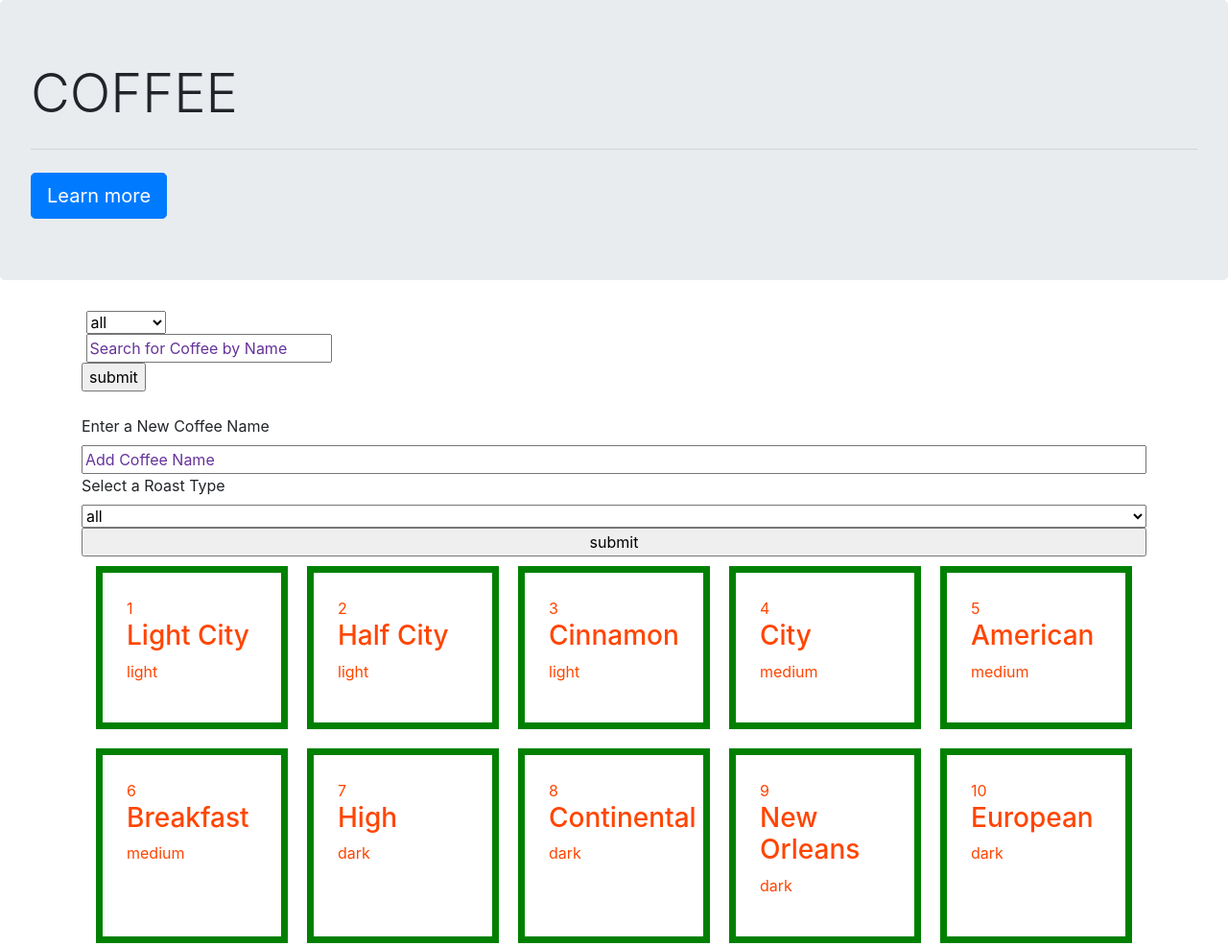
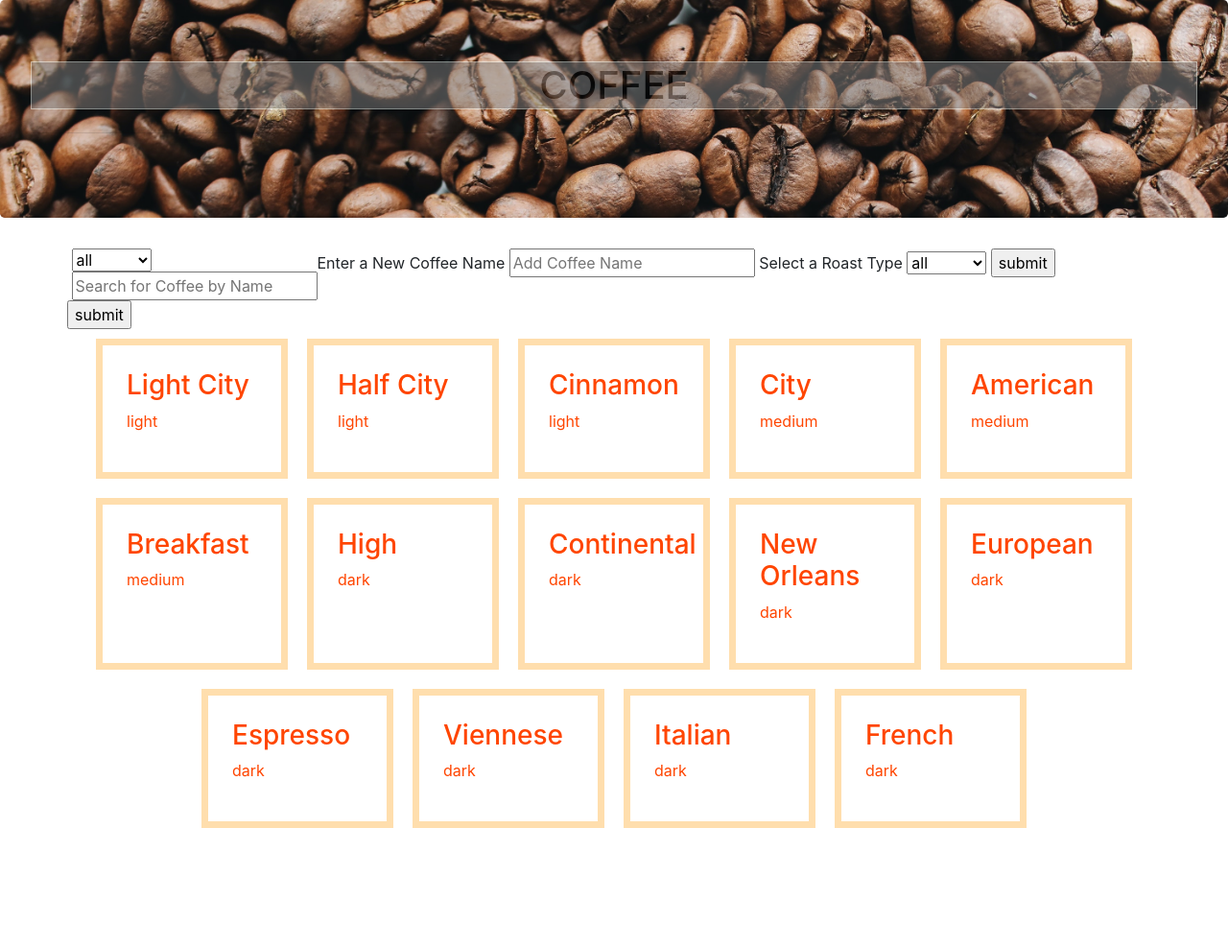
Before and after one commit to allison-hinojosa-coffee-project/allison-hinojosa-coffee, a plain HTML site: page index.html in a window 1280 px wide. Shown: the top 986 px of the page at 96% size. After the commit the page ends 873 px from the top, so only its background shows below. Drawn offline with nearby package versions, Linux system fonts and the light colour scheme.

Commit message:
added border to h1

```diff
--- a/css/style.css
+++ b/css/style.css
@@ -28,16 +28,17 @@ td, th {
 
 
 .choices{
-    display: flex;
+    /*display: flex;*/
     flex-direction: column;
+    /*flex-wrap: wrap;*/
+
 }
 .newOne{
     display: flex;
-    flex-direction: column;
 }
 
 ::placeholder {
-    color: rebeccapurple;
+    /*color: rebeccapurple;*/
     /*background-color: yellow;*/
     /*display: flex;*/
     /*justify-content: space-between;*/
@@ -61,18 +62,24 @@ td, th {
 
 .coffee{
     width: 200px;
-    border: 7px solid green;
+    border: 7px solid navajowhite;
     padding: 25px;
     margin: 10px;
 }
 
 .jumbotron{
-    background-image: url('');
+    background-image: url('/img/beans.jpg');
     background-size: cover;
     height: 100%;
 }
 
-
+#coffeeBeans{
+    text-align: center;
+    color: black;
+    border: 1px solid mintcream;;
+    background: grey;
+    opacity: 0.5;
+}
 
 
 
--- a/index.html
+++ b/index.html
@@ -14,18 +14,14 @@
 
 
 <div class="jumbotron">
-    <h1 class="display-4">COFFEE</h1>
+    <h1 id="coffeeBeans"><span>COFFEE</span></h1>
     <hr class="my-4">
-    <a class="btn btn-primary btn-lg" href="#" role="button">Learn more</a>
 </div>
 
-<!--<div class="row justify-content-center align-items-center">-->
-<!--    <h1>Coffee!</h1>-->
-<!--</div>-->
-<!--testing-->
+
 <div class="container">
-    <!--    <div class="row">-->
         <div class="choices">
+    <div class="row">
             <form class="coffee-selection">
                 <label for="roast-selection"></label>
                 <select id="roast-selection">
@@ -39,15 +35,14 @@
                     <input type="text" id="myInput" onkeyup="myFunction()" placeholder="Search for Coffee by Name">
                 </div>
                 <input id="newRoast" type="submit" value="submit">
-
             </form>
 
 
             <br>
             <!--                    </form>-->
+            <div class="newOne">
 
                 <form>
-            <div class="newOne">
                     <label for="ownCoffee">Enter a New Coffee Name</label>
                     <input class="newAgain" type="text" id="ownCoffee" name="ownCoffee" placeholder="Add Coffee Name">
                     <label for="roast-selection-new"> Select a Roast Type</label>
@@ -59,42 +54,20 @@
                     </select>
                     <input type="submit" value="submit" id="newVersionCoffee">
                     <!--        <input type="submit" value="submit">-->
-            </div>
                 </form>
             </div>
+
         </div>
-<!--        <div class="col">-->
-<!--            <div class="col">-->
+    </div>
+</div>
 
-<!--    <div>-->
+
 <div class="col" id="coffees">
     <div>ID</div>
     <div>NAME</div>
     <div>ROAST</div>
 </div>
 
-
-<!--    <div>-->
-<!--        <div class="col" id="coffees">-->
-<!--            <div>ID</div>-->
-<!--            <div>NAME</div>-->
-<!--            <div>ROAST</div>-->
-<!--        </div>-->
-<!--    </div>-->
-
-
-<!--    <form>-->
-<!--        <select id="roast-selection">-->
-<!--            <option>light</option>-->
-<!--            <option>medium</option>-->
-<!--            <option>dark</option>-->
-<!--            <option>all</option>-->
-<!--        </select>-->
-<!--&lt;!&ndash;        <label for="userCoffee">Coffee Name</label><br>&ndash;&gt;-->
-<!--        <h5>Coffee Name</h5>-->
-<!--        <input type="text" id="userCoffee" name="newCoffee" placeholder="Enter New Coffee Name"><br>-->
-<!--        <input type="submit" value="Submit">-->
-<!--    </form>-->
 
 
 <script src="https://code.jquery.com/jquery-3.5.1.slim.min.js"
--- a/js/main.js
+++ b/js/main.js
@@ -2,7 +2,7 @@
 
 function renderCoffee(coffee) {
     var html = '<div class="coffee">';
-    html += '<td>' + coffee.id + '</td>';
+    // html += '<td>' + coffee.id + '</td>';
     html += '<h3>' + coffee.name +'</h3>';
     html += '<p>' + coffee.roast + '</p>';
     html += '</div>';
```
Also changed, not shown: img/beans.jpg (added). Lines whose indentation alone changed are shown as unchanged.
